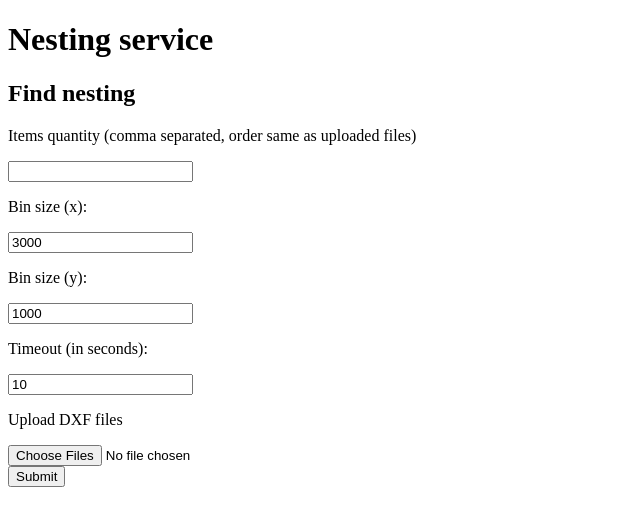
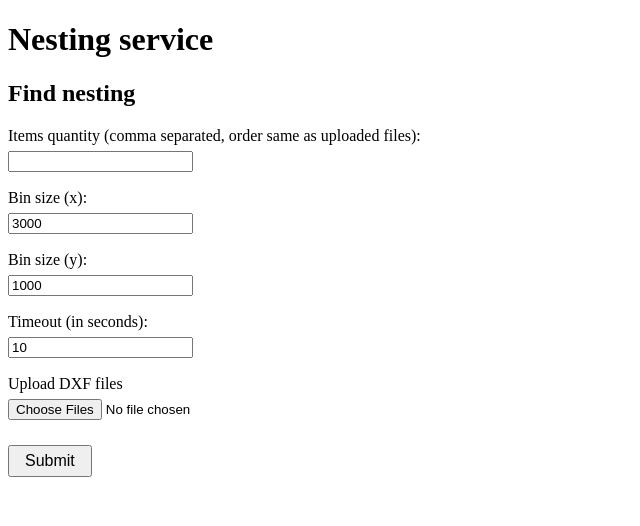
Before and after one commit to taivy/any_cut_nester_ui, a Flask app: page / in a window 1280 px wide. Shown: the top 526 px of the page, without its empty margins (0-640 px from the left). Run offline with Flask 2, Linux system fonts and the light colour scheme.

Commit message:
add CSS styling

```diff
--- a/app/forms.py
+++ b/app/forms.py
@@ -4,7 +4,7 @@ from wtforms.validators import DataRequired
 
 
 class NestRequestForm(FlaskForm):
-    items_quantity = StringField("Items quantity (comma separated, order same as uploaded files)",
+    items_quantity = StringField("Items quantity (comma separated, order same as uploaded files):",
                                  validators=[DataRequired()])
     bin_size_x = IntegerField("Bin size (x):", validators=[DataRequired()], default=3000)
     bin_size_y = IntegerField("Bin size (y):", validators=[DataRequired()], default=1000)
--- /dev/null
+++ b/app/static/index.css
@@ -0,0 +1,19 @@
+.form-field {
+    margin-top: 17px;
+    margin-bottom: 5px;
+}
+
+.form-field input {
+    margin: 0;
+}
+
+.form-field__description {
+    margin-top: 0;
+    margin-bottom: 6px;
+}
+
+#submit-button {
+    margin-top: 20px;
+    font-size: 12pt;
+    padding: 5px 15px;
+}
--- a/app/templates/index.html
+++ b/app/templates/index.html
@@ -3,6 +3,7 @@
     <head>
         <meta charset="UTF-8">
         <title>Nester Interface</title>
+        <link rel="stylesheet" type="text/css" href='{{ url_for('static', filename='index.css') }}' />
     </head>
     <body>
         <h1>Nesting service</h1>
@@ -10,16 +11,18 @@
         <form action="" method="post" enctype="multipart/form-data">
             {{ form.csrf_token() }}
             {% for field in form if field.name != "csrf_token" and field.name != "submit" %}
-                <p>{{ field.label() }}</p>
-                <p>{{ field }}
-                    {% for error in field.errors %}
-                    {{ error }}
-                    {% endfor %}
-                </p>
+                <div class="form-field">
+                    <p class="form-field__description">{{ field.label() }}</p>
+                    <div>{{ field }}
+                        {% for error in field.errors %}
+                        {{ error }}
+                        {% endfor %}
+                    </div>
+                </div>
             {% endfor %}
 
-            <div>
-                <p>Upload DXF files</p>
+            <div class="form-field">
+                <p class="form-field__description">Upload DXF files</p>
                 <input type="file" name="file[]" multiple="">
             </div>
 
--- a/run.py
+++ b/run.py
@@ -2,4 +2,4 @@ from app import app
 
 
 if __name__ == "__main__":
-    app.run(port=5001)
+    app.run(port=5002)
```
